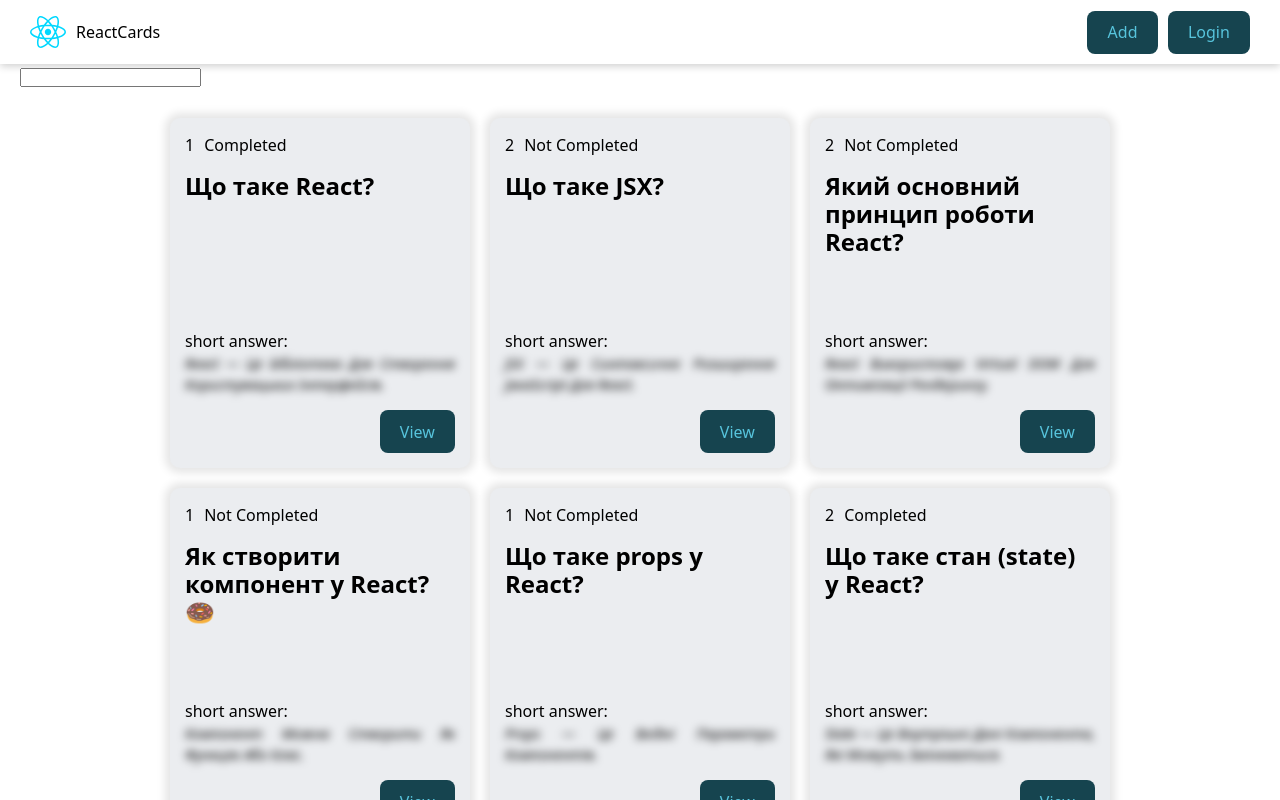
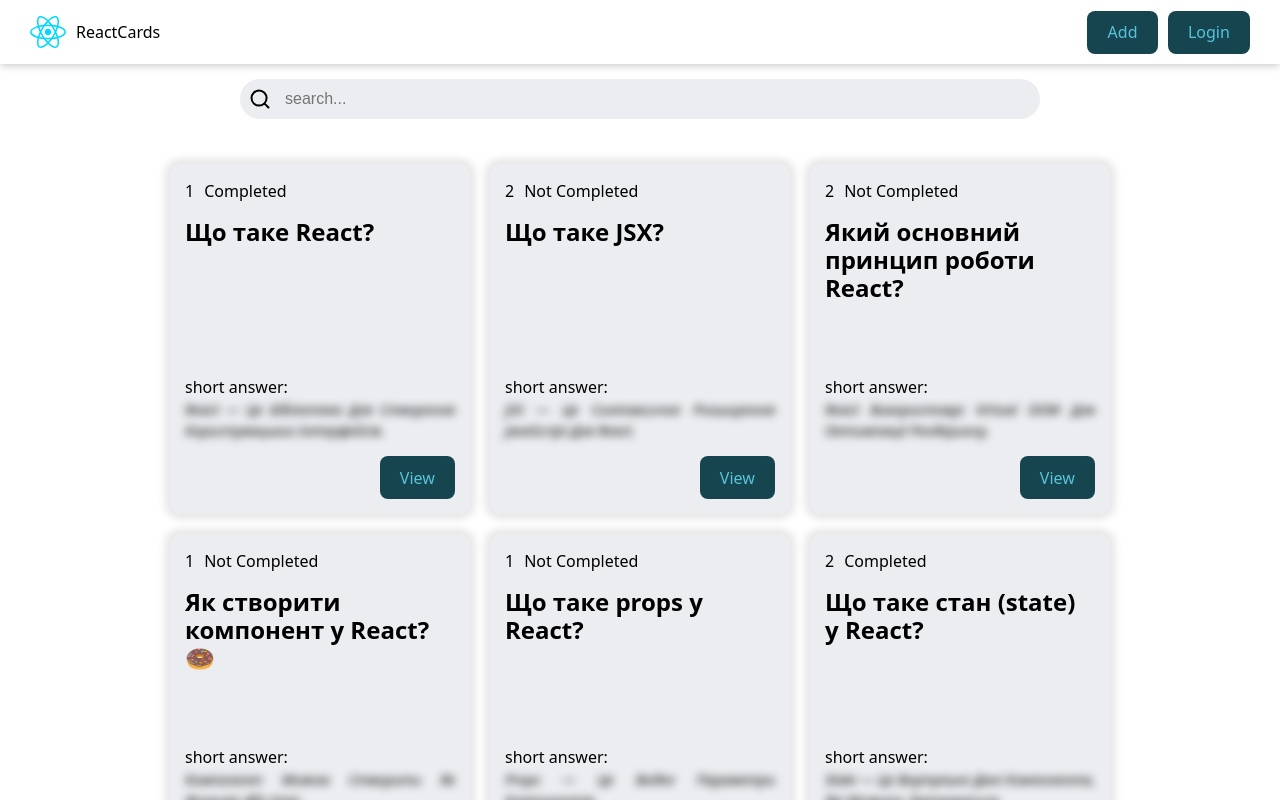
Before and after one commit to Misharkus/react-app, a React (Vite) app: page / in a window 1280 px wide. Built offline with nearby package versions, Linux system fonts and the light colour scheme; data requests are answered from the project's data file.

Commit message:
input styles and fix small render problem

```diff
--- a/src/components/QuestionCardList/QuestionCardList.jsx
+++ b/src/components/QuestionCardList/QuestionCardList.jsx
@@ -8,7 +8,6 @@
       {cards.map((card, index) => {
         return <QuestionCard card={card} key={index} />;
       })}
-      ;
     </div>
   );
 });
--- /dev/null
+++ b/src/components/SearchInput/SearchInput.jsx
@@ -0,0 +1,22 @@
+import { useId } from "react";
+import cls from "./SearchInput.module.css";
+import { SearchIcon } from "../icons";
+
+export const SearchInput = ({ value, onChange }) => {
+  const inputId = useId();
+
+  return (
+    <div className={cls.inputContainer}>
+      <label htmlFor={inputId}></label>
+      <SearchIcon className={cls.searchIcon} />
+      <input
+        type="text"
+        id={inputId}
+        className={cls.input}
+        placeholder="search..."
+        value={value}
+        onChange={onChange}
+      />
+    </div>
+  );
+};
--- /dev/null
+++ b/src/components/SearchInput/SearchInput.module.css
@@ -0,0 +1,25 @@
+.inputContainer {
+    width: 100%;
+    height: 40px;
+    border-radius: 20px;
+    background-color: var(--card-bg-color);
+    position: relative;
+}
+
+.searchIcon {
+    position: absolute;
+    top: 10px;
+    left: 10px;
+
+}
+
+.input {
+    width: 100%;
+    height: 100%;
+    padding: 12px 12px 12px 45px;
+    border: none;
+    outline: none;
+    background-color: transparent;
+    font-size: 16px;
+    color: var(--text-color);
+}
--- /dev/null
+++ b/src/components/SearchInput/index.jsx
@@ -0,0 +1 @@
+export { SearchInput } from "./SearchInput";
--- /dev/null
+++ b/src/components/icons.jsx
@@ -0,0 +1,14 @@
+export const SearchIcon = (props) => {
+  return (
+    <svg width="20" height="20" viewBox="0 0 20 20" {...props}>
+      <path
+        d="M14.386 14.386l4.0877 4.0877-4.0877-4.0877c-2.9418 2.9419-7.7115 2.9419-10.6533 0-2.9419-2.9418-2.9419-7.7115 0-10.6533 2.9418-2.9419 7.7115-2.9419 10.6533 0 2.9419 2.9418 2.9419 7.7115 0 10.6533z"
+        stroke="currentColor"
+        fill="none"
+        strokeWidth="2"
+        fillRule="evenodd"
+        strokeLinecap="round"
+        strokeLinejoin="round"></path>
+    </svg>
+  );
+};
--- a/src/pages/HomePage/HomePage.jsx
+++ b/src/pages/HomePage/HomePage.jsx
@@ -3,7 +3,8 @@
 import { QuestionCardList } from "../../components/QuestionCardList";
 import { Loader } from "../../components/Loader";
 import { useFetch } from "../../hooks/useFetch";
-// import cls from "./HomePage.module.css";
+import cls from "./HomePage.module.css";
+import { SearchInput } from "../../components/SearchInput";
 
 export const HomePage = () => {
   const [questions, setQuestions] = useState([]);
@@ -42,8 +43,9 @@
 
   return (
     <>
-      <input type="text" value={searchValue} onChange={onSearchChangeHandler} />
-
+      <div className={cls.controlsContainer}>
+        <SearchInput value={searchValue} onChange={onSearchChangeHandler} />
+      </div>
       {isLoading && <Loader />}
       {error && <p>{error}</p>}
       <QuestionCardList cards={questions} />
--- a/src/pages/HomePage/HomePage.module.css
+++ b/src/pages/HomePage/HomePage.module.css
@@ -0,0 +1,10 @@
+.controlsContainer {
+    width: 100%;
+    max-width: 800px;
+    margin: 0 auto;
+    padding: 15px 0;
+    display: flex;
+    justify-content: center;
+    align-items: center;
+    gap: 10px;
+}
```
